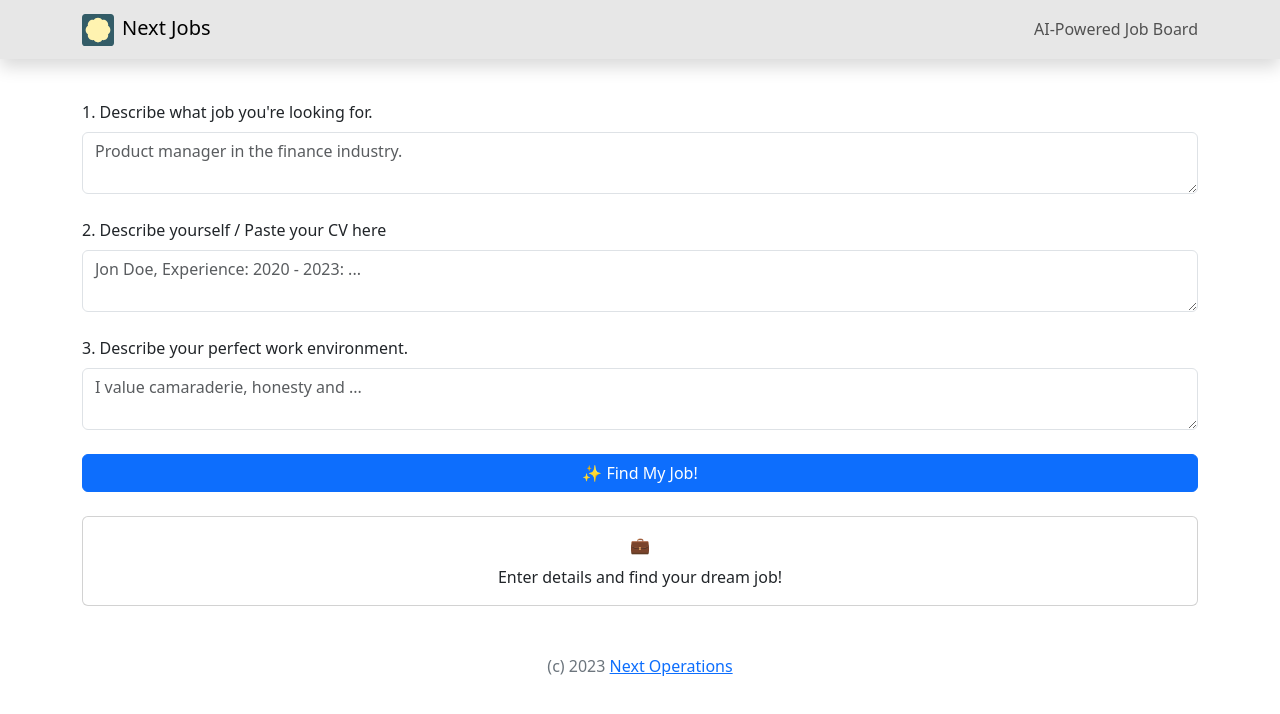
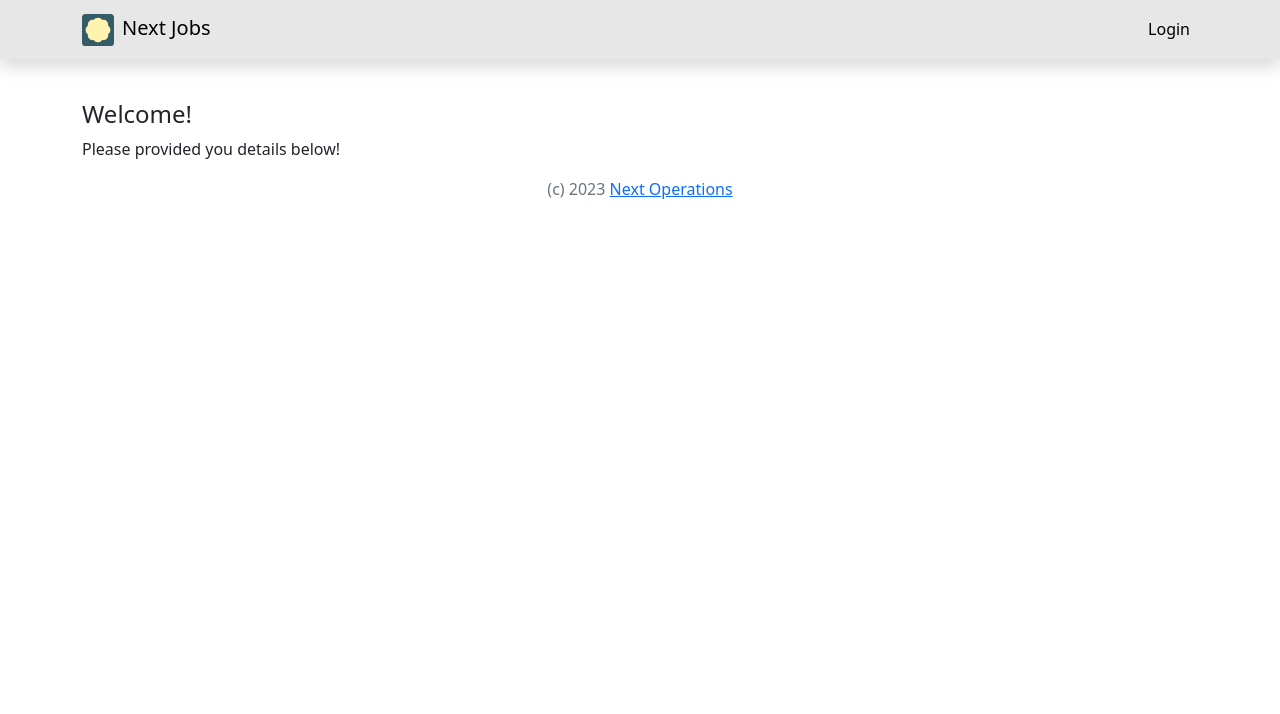
Before and after one commit to roberthangu/nextjobs, a React (Create React App) app: page /login in a window 1280 px wide. Shown: the top 714 px of the page. Built offline with nearby package versions, Linux system fonts and the light colour scheme.

Commit message:
Add navigation, Login and Error pages

```diff
--- a/package.json
+++ b/package.json
@@ -11,7 +11,8 @@
     "firebase": "^10.6.0",
     "react": "^18.2.0",
     "react-bootstrap": "^2.9.1",
-    "react-dom": "^18.2.0"
+    "react-dom": "^18.2.0",
+    "react-router-dom": "^6.20.0"
   },
   "scripts": {
     "start": "react-scripts start",
--- a/src/App.tsx
+++ b/src/App.tsx
@@ -1,31 +1,15 @@
 import Container from "react-bootstrap/Container";
-import JobSearch from "./JobSearch";
-import Navbar from "react-bootstrap/Navbar";
 import Stack from "react-bootstrap/esm/Stack";
+import { Outlet } from "react-router-dom";
+import HeaderView from "./Header";
 
-function App() {
+export default function App() {
     return (
         <>
-            <Navbar
-                style={{ background: "#e7e7e7" }}
-                fixed="top"
-                className="shadow"
-            >
-                <Container>
-                    <Navbar.Brand>
-                        <img
-                            src="logo256.svg"
-                            width="32"
-                            height="32"
-                            className="me-2"
-                            alt=""
-                        />
-                        Next Jobs
-                    </Navbar.Brand>
-                    <Navbar.Text>AI-Powered Job Board</Navbar.Text>
-                </Container>
-            </Navbar>
-            <JobSearch />
+            <HeaderView />
+            <Container style={{ marginTop: "100px" }}>
+                <Outlet />
+            </Container>
             <Stack
                 direction="horizontal"
                 className="justify-content-center text-secondary mb-4"
@@ -44,5 +28,3 @@ function App() {
         </>
     );
 }
-
-export default App;
--- /dev/null
+++ b/src/ErrorPage.tsx
@@ -0,0 +1,10 @@
+import Container from "react-bootstrap/esm/Container";
+
+export default function ErrorPage() {
+    return (
+        <Container>
+            <h4>Error!</h4>
+            <p>Something went wrong! Please refresh the page.</p>
+        </Container>
+    );
+}
--- /dev/null
+++ b/src/Header.tsx
@@ -0,0 +1,38 @@
+import Container from "react-bootstrap/esm/Container";
+import Nav from "react-bootstrap/esm/Nav";
+import Navbar from "react-bootstrap/esm/Navbar";
+import { NavLink } from "react-router-dom";
+
+export default function HeaderView() {
+    return (
+        <Navbar
+            style={{ background: "#e7e7e7" }}
+            fixed="top"
+            className="shadow"
+        >
+            <Container>
+                <Navbar.Brand as={NavLink} to="/">
+                    <img
+                        src="logo256.svg"
+                        width="32"
+                        height="32"
+                        className="me-2"
+                        alt=""
+                    />
+                    Next Jobs
+                </Navbar.Brand>
+                <Nav>
+                    <Nav.Item>
+                        <Nav.Link
+                            as={NavLink}
+                            to="/login"
+                            className="text-center fs-6"
+                        >
+                            Login
+                        </Nav.Link>
+                    </Nav.Item>
+                </Nav>
+            </Container>
+        </Navbar>
+    );
+}
--- a/src/JobSearch.tsx
+++ b/src/JobSearch.tsx
@@ -1,5 +1,4 @@
 import { FC, useState } from "react";
-import Container from "react-bootstrap/esm/Container";
 import Spinner from "react-bootstrap/esm/Spinner";
 import Card from "react-bootstrap/esm/Card";
 import Stack from "react-bootstrap/esm/Stack";
@@ -91,18 +90,14 @@ function Welcome() {
 
 function JobSearchView(props: JobSearchViewProps) {
     return (
-        <Container style={{ marginTop: "100px" }}>
         <Stack gap={4} className="mb-5">
             <PreferencesFormView onSubmit={props.onPreferencesSubmitted} />
             {props.showWelcome && <Welcome />}
             {!props.showWelcome && props.jobs.length === 0 ? (
                 <Placeholder />
             ) : (
-                    props.jobs.map(job => (
-                        <JobCard key={job.id} job={job} />
-                    ))
+                props.jobs.map(job => <JobCard key={job.id} job={job} />)
             )}
         </Stack>
-        </Container>
     );
 }
--- /dev/null
+++ b/src/Login.tsx
@@ -0,0 +1,9 @@
+
+export default function Login() {
+    return (
+        <>
+            <h4>Welcome!</h4>
+            <p>Please provided you details below!</p>
+        </>
+    );
+}
--- a/src/index.tsx
+++ b/src/index.tsx
@@ -4,12 +4,30 @@ import App from "./App";
 import FirebaseProvider from "./FirebaseProvider";
 
 import "bootstrap/dist/css/bootstrap.min.css";
+import ErrorPage from "./ErrorPage";
+import {
+    createBrowserRouter,
+    createRoutesFromElements,
+    Route,
+    RouterProvider
+} from "react-router-dom";
+import JobSearch from "./JobSearch";
+import Login from "./Login";
+
+const router = createBrowserRouter(
+    createRoutesFromElements(
+        <Route path="/" element={<App />} errorElement={<ErrorPage />}>
+            <Route index element={<JobSearch />} />
+            <Route path="login" element={<Login />} />
+        </Route>
+    )
+);
 
 const root = createRoot(document.getElementById("root") as HTMLElement);
 root.render(
     <StrictMode>
         <FirebaseProvider>
-            <App />
+            <RouterProvider router={router} />
         </FirebaseProvider>
     </StrictMode>
 );
```
Also changed, not shown: 1 other file (tests, documents, lock files or other folders). Lines whose indentation alone changed are shown as unchanged.
